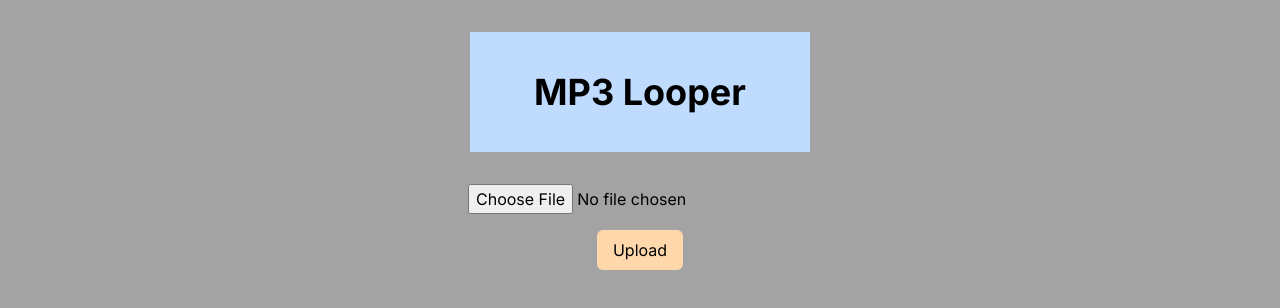
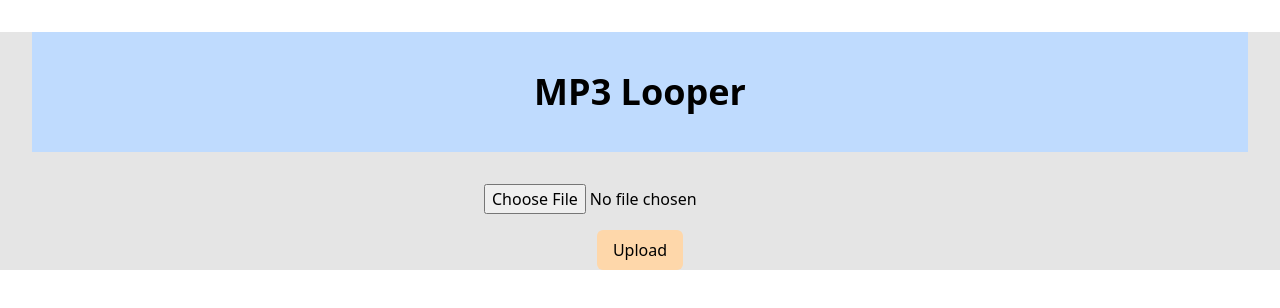
Before and after one commit to biennviquiera/looper, a Next.js app: page / in a window 1280 px wide. Shown: the top 308 px of the page. Built offline with nearby package versions, Linux system fonts and the light colour scheme.

Commit message:
Fixed layout errors, functions now working properly.

```diff
--- a/app/layout.tsx
+++ b/app/layout.tsx
@@ -1,7 +1,4 @@
 import './globals.css'
-import { Inter } from 'next/font/google'
-
-const inter = Inter({ subsets: ['latin'] })
 
 export default function RootLayout({
   children,
@@ -11,10 +8,12 @@ export default function RootLayout({
   className?: string
 }) {
   return (
-    <>
-      <div className={`${inter.className} ${className}`}>
+    <html>
+      <head>
+      </head>
+      <body>
         {children}
-      </div>
-    </>
+      </body>
+    </html>
   )
 }
--- a/app/page.tsx
+++ b/app/page.tsx
@@ -1,37 +1,49 @@
-"use client";
+'use client'
 
 import Image from 'next/image';
 import Layout from './layout';
 import { useState } from 'react';
 import './globals.css';
+import { NextPageContext } from 'next';
+import { useRouter } from 'next/navigation';
 
+Home.getInitialProps = async (ctx: NextPageContext) => {
+  console.log("bruhmans");
+  const res = await fetch('https://api.github.com/repos/vercel/next.js')
+  const json = await res.json()
+  return { stars: json.stargazers_count }
+}
 
-export default function Home() {
+export default function Home({ stars }: { stars: number }) {
+  const router = useRouter();
+
   const [selectedFile, setSelectedFile] = useState<File | null>(null);
+  const [fileName, setFileName] = useState<String>("None");
 
   const fileSelectedHandler = (event: React.ChangeEvent<HTMLInputElement>) => {
     console.log('bruh');
 
     if (event.target.files && event.target.files[0]) {
       setSelectedFile(event.target.files[0]);
+      setFileName(event.target.files[0].name);
       console.log(selectedFile);
     }
   }
 
-  const fileUploadHandler = () => {
+  const fileUploadHandler = (event: React.MouseEvent<HTMLButtonElement>) => {
     const formData = new FormData();
     if (selectedFile) {
       formData.append('myFile', selectedFile, selectedFile.name);
       // TODO: make post request to endpoint
       // fetch('/your-endpoint', { method: 'POST', body: formData })
-      console.log(formData);
+      console.log(formData.values);
     }
   }
 
   return (
-    <Layout className="bg-neutral-400 min-h-screen">
-      <div className="container mx-auto flex flex-col items-center justify-center">
-        <h1 className="bg-blue-200 p-16 m-8 font-bold py-10 text-4xl text-center">MP3 Looper</h1>
+    <Layout>
+      <div className="flex-1 container mx-auto bg-neutral-200">
+        <h1 className="bg-blue-200 m-8 font-bold py-10 text-4xl text-center">MP3 Looper</h1>
         <div className="flex flex-col items-center justify-center">
           <input type="file" accept=".mp3" onChange={fileSelectedHandler} />
           <button className="bg-orange-200 rounded-md px-4 py-2 mt-4" onClick={fileUploadHandler}>Upload</button>
--- a/package.json
+++ b/package.json
@@ -3,7 +3,7 @@
   "version": "0.1.0",
   "private": true,
   "scripts": {
-    "dev": "next dev -p 8000",
+    "dev": "next dev",
     "build": "next build",
     "start": "next start",
     "lint": "next lint"
@@ -13,10 +13,12 @@
     "@types/react": "18.2.12",
     "@types/react-dom": "18.2.5",
     "autoprefixer": "10.4.14",
+    "cross-env": "^7.0.3",
     "eslint": "8.42.0",
     "eslint-config-next": "13.4.5",
-    "next": "13.4.5",
+    "next": "^13.4.6",
     "postcss": "8.4.24",
+    "postcss-loader": "^7.3.3",
     "react": "18.2.0",
     "react-dom": "18.2.0",
     "tailwindcss": "3.3.2",
```
Also changed, not shown: 1 other file (tests, documents, lock files or other folders).
